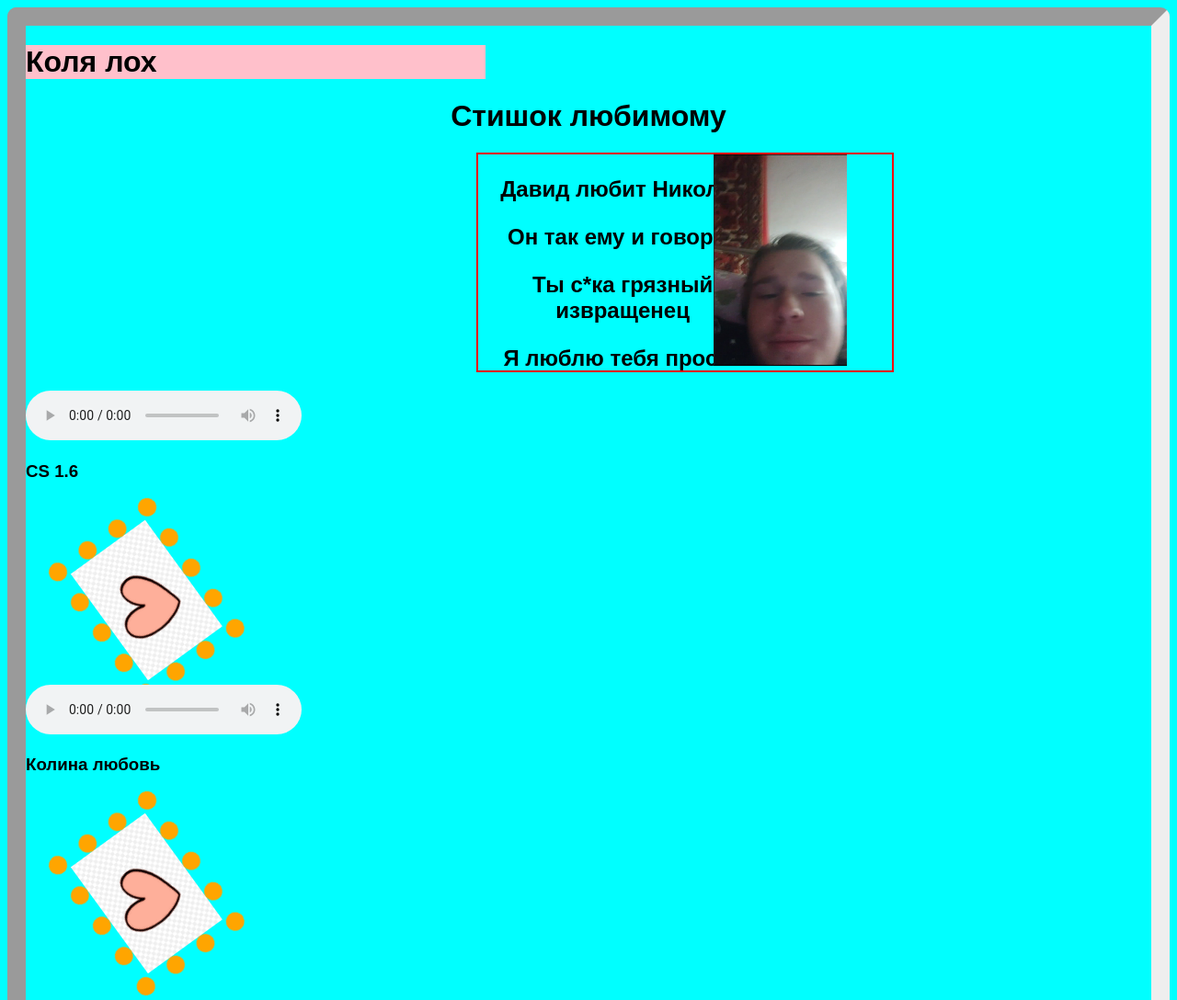
After one commit to Devid077/d1, a PHP site: page / in a window 1280 px wide. The commit adds this page. Shown: the top 1088 px of the page at 92% size. Run offline with PHP 8.4, Linux system fonts and the light colour scheme; grey boxes are pictures that could not be loaded.

Commit message:
Add files via upload

```diff
--- /dev/null
+++ b/index.html
@@ -0,0 +1,90 @@
+<!DOCTYPE html>
+<html lang="ru" xmlns="http://www.w3.org/1999/html">
+<head>
+    <meta charset="UTF-8">
+    <title>Жизнь Коли</title>
+    <link rel="stylesheet" href="./style.css">
+</head>
+<body bakcgraundcolor="hameleon" class="border">
+
+   <h1 class="text" style="font-family: arial;">Коля лох</h1>
+   <h1 class="textcenter">Стишок любимому</h1>
+        <h2 class="stixb">
+            <div class="kolya">
+            <img src="./kolya.png" width="145" height="230">
+            </div>
+                <div class="textstix"><p>Давид любит Николая</p>
+                <p>Он так ему и говорит</p>
+                <p>Ты с*ка грязный извращенец</p>
+                <p>Я люблю тебя прости</p></div>
+        </h2>
+
+   <audio controls src="./Music.mp3"></audio>
+   <h3>CS 1.6</h3>
+   <img  class="contentb , image"  src="./heart.png">
+
+   <br><br>
+
+
+   <audio controls src="./Kayf.mp3"></audio>
+   <h3>Колина любовь</h3>
+   <img  class="contentb , image" src="./heart.png">
+
+   <br><br>
+   <iframe width="1088" height="612" src="https://www.youtube.com/embed/VDcErD5ghPo" title="Песня про Колю" frameborder="0"
+   allow="accelerometer; autoplay; clipboard-write; encrypted-media; gyroscope; picture-in-picture" allowfullscreen></iframe>
+
+   <style>
+       div {
+            margin-bottom: 30px;
+       }
+
+       .correct{
+            border: 1px solid green;
+       }
+       .incorrect{
+            border: 1px solid red;
+       }
+    </style>
+   <div id="test" class="textcenter">
+        <div><h1>Тест на знания про Колю</h1></div>
+            <div>
+                <p>Какой любимый цвет Николая ?</p>
+                <input data-right="Чёрный">
+            </div>
+
+            <div>
+                <p>Какая люимая марка авто Николая ?</p>
+                <input data-right="Мустанг">
+            </div>
+
+            <div>
+                <p>Какой любимый вид мальчиков Николая ?</p>
+                <input data-right="Красивые">
+            </div>
+
+            <div>
+                <p>Сколько сантиметров член у Николая в попе ?</p>
+                <input data-right="20">
+            </div>
+            <button id="button">Проверить</button>
+        </div>
+        <script>
+            let button = document.querySelector('#button');
+
+            button.addEventListener('click' , function() {
+                    let inputs = document.querySelectorAll('#test input');
+
+                    inputs.forEach(input => {
+                        if (input.value == input.dataset.right) {
+                            input.classList.add('correct');
+                        } else {
+                            input.classList.add('incorrect');
+                        }
+                    });
+            });
+            </script>
+
+   <h1 class="love" style="font-family: arial;">Коля лох</h1>
+</body>
+</html>
--- a/style.css
+++ b/style.css
@@ -1,3 +1,7 @@
+body{
+    font-family: Arial, "Helvetica Neue", Helvetica, sans-serif;
+    background: aqua;
+}
 .love{
     background-color: red;
     color: orange;
@@ -54,14 +58,35 @@
     border-radius: 0px;
     border-width: 2px;
     width: 450px;
-    height: 230px;
-    border-color: red;
+    height: 235px;
+    border-color: rgb(255, 0, 0);
     border-padding-left: 10px;
     padding-right: 0px;
-    margin-left: 42%
+    margin-left: 40%;
 }
 
 .kolya{
-    width: 100px;
-    height: 230px;
+    align-content: right;
+    position: absolute;
+    margin-left: 20%;
 }
+
+.content {
+    background-color: #ffffff85;
+    margin: 2%;
+    padding: 5px 10px;
+}
+
+.textstix{
+    text-align: center;
+    margin-right: 30%;
+
+}
+
+.textcenter{
+    text-align: center;
+}
+
+.textright{
+    text-align: right;
+}
```
